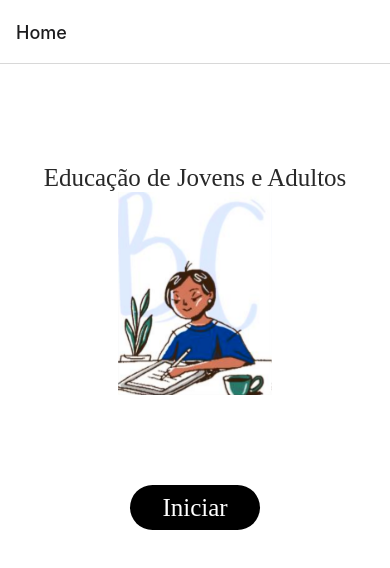
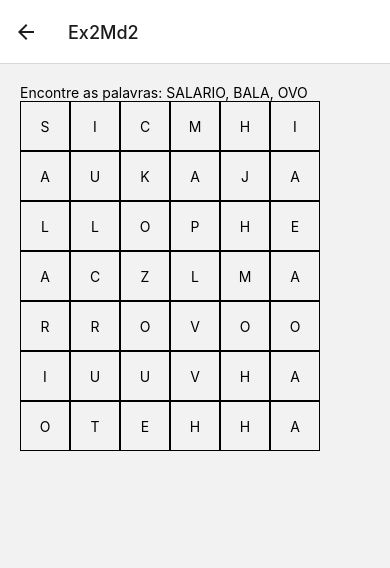
Before and after one commit to pauleanbro/Trabalho-de-conclus-o-de-curso, a React Native app: screen /Ex2Md2 in a window 390 px wide. Shown: the top 568 px of the page. Built offline with nearby package versions, Linux system fonts and the light colour scheme.

Commit message:
:hammer: atualizações

```diff
--- a/package.json
+++ b/package.json
@@ -17,7 +17,7 @@
     "expo-status-bar": "~1.4.4",
     "react": "18.2.0",
     "react-native": "0.71.4",
-    "react-native-gesture-handler": "^2.9.0",
+    "react-native-gesture-handler": "^2.10.1",
     "react-native-safe-area-context": "^4.5.0",
     "react-native-screens": "^3.20.0",
     "react-native-svg": "^13.9.0",
--- a/src/App.js
+++ b/src/App.js
@@ -12,6 +12,7 @@ import Ex3Md1 from './screens/Modules/Modules1/Exercises/Ex3Md1'
 import Ex4Md1 from './screens/Modules/Modules1/Exercises/Ex4Md1'
 import Modules2 from './screens/Modules/Modules2'
 import Ex1Md2 from './screens/Modules/Modules2/Exercises/Ex1Md2'
+import Ex2Md2 from './screens/Modules/Modules2/Exercises/Ex2Md2'
 
 const Stack = createNativeStackNavigator();
 
@@ -28,6 +29,7 @@ function App() {
         <Stack.Screen name="Ex4Md1" component={Ex4Md1} />
         <Stack.Screen name="Modules2" component={Modules2} />
         <Stack.Screen name="Ex1Md2" component={Ex1Md2} />
+        <Stack.Screen name="Ex2Md2" component={Ex2Md2} />
       </Stack.Navigator>
     </NavigationContainer>
   );
--- a/src/screens/Modules/Modules1/Exercises/Ex3Md1/index.js
+++ b/src/screens/Modules/Modules1/Exercises/Ex3Md1/index.js
@@ -76,6 +76,8 @@ const Ex3Md1 = () => {
     },
   });
 
+  console.log(currentLine)
+
   return (
     <>
       <View {...panResponder.panHandlers} style={styles.container}>
--- /dev/null
+++ b/src/screens/Modules/Modules2/Exercises/Ex2Md2/index.js
@@ -0,0 +1,88 @@
+import React, { useState } from 'react';
+import { StyleSheet, View, Text } from 'react-native';
+import { PanGestureHandler, State } from 'react-native-gesture-handler';
+import { GestureHandlerRootView } from 'react-native-gesture-handler';
+
+const data = [
+  ["S", "I", "C", "M", "H", "I"],
+  ["A", "U", "K", "A", "J", "A"],
+  ["L", "L", "O", "P", "H", "E"],
+  ["A", "C", "Z", "L", "M", "A"],
+  ["R", "R", "O", "V", "O", "O"],
+  ["I", "U", "U", "V", "H", "A"],
+  ["O", "T", "E", "H", "H", "A"],
+];
+
+const wordList = ["SALARIO", "BALA", "OVO"];
+
+const ROW_HEIGHT = 50;
+const COL_WIDTH = 50;
+
+export default function Ex2Md2() {
+  const [selectedWord, setSelectedWord] = useState("");
+  const [selectedCells, setSelectedCells] = useState([]);
+
+  console.log(selectedCells)
+  console.log(selectedWord)
+
+  const handleGestureEvent = (event) => {
+    const { x, y } = event.nativeEvent;
+    const rowIndex = Math.floor(y / ROW_HEIGHT);
+    const colIndex = Math.floor(x / COL_WIDTH);
+    if (!selectedCells.includes(`${rowIndex}-${colIndex}`)) {
+      setSelectedCells([...selectedCells, `${rowIndex}-${colIndex}`]);
+      setSelectedWord(selectedWord + data[rowIndex][colIndex]);
+    }
+  };
+
+  const handleStateChange = (event) => {
+    if (event.nativeEvent.state === State.END) {
+      checkIfWordExists();
+      setSelectedCells([]);
+      setSelectedWord("");
+    }
+  };
+
+  const checkIfWordExists = () => {
+    if (wordList.includes(selectedWord)) {
+      console.log("Palavra encontrada: ", selectedWord);
+    }
+  };
+
+  return (
+    <GestureHandlerRootView style={{ padding: 20 }}>
+      <Text>Encontre as palavras: SALARIO, BALA, OVO</Text>
+      <PanGestureHandler
+        onGestureEvent={handleGestureEvent}
+        onHandlerStateChange={handleStateChange}
+      >
+        <View style={{ height: ROW_HEIGHT * data.length, width: COL_WIDTH * data[0].length }}>
+          {data.map((row, rowIndex) => (
+            <View key={rowIndex} style={{ flexDirection: 'row' }}>
+              {row.map((letter, colIndex) => (
+                <View
+                  key={colIndex}
+                  style={[styles.cell, selectedCells.includes(`${rowIndex}-${colIndex}`) ? styles.selectedCell : null]}
+                >
+                  <Text>{letter}</Text>
+                </View>
+              ))}
+            </View>
+          ))}
+        </View>
+      </PanGestureHandler>
+    </GestureHandlerRootView>
+  );
+}
+const styles = StyleSheet.create({
+  cell: {
+    height: ROW_HEIGHT,
+    width: COL_WIDTH,
+    borderWidth: 1,
+    justifyContent: 'center',
+    alignItems: 'center'
+  },
+  selectedCell: {
+    backgroundColor: 'lightblue'
+  }
+});
```
Also changed, not shown: 1 other file (tests, documents, lock files or other folders).
